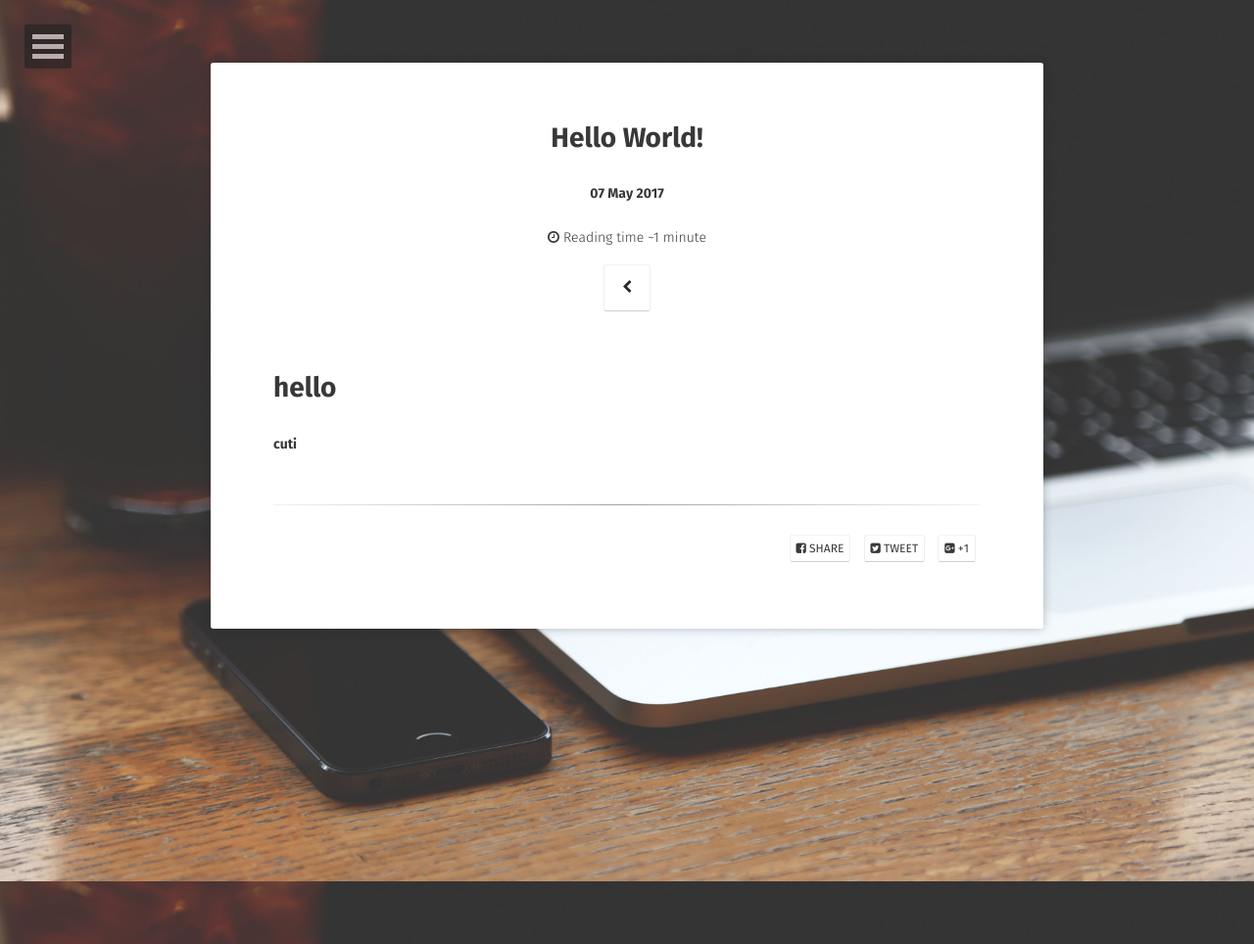
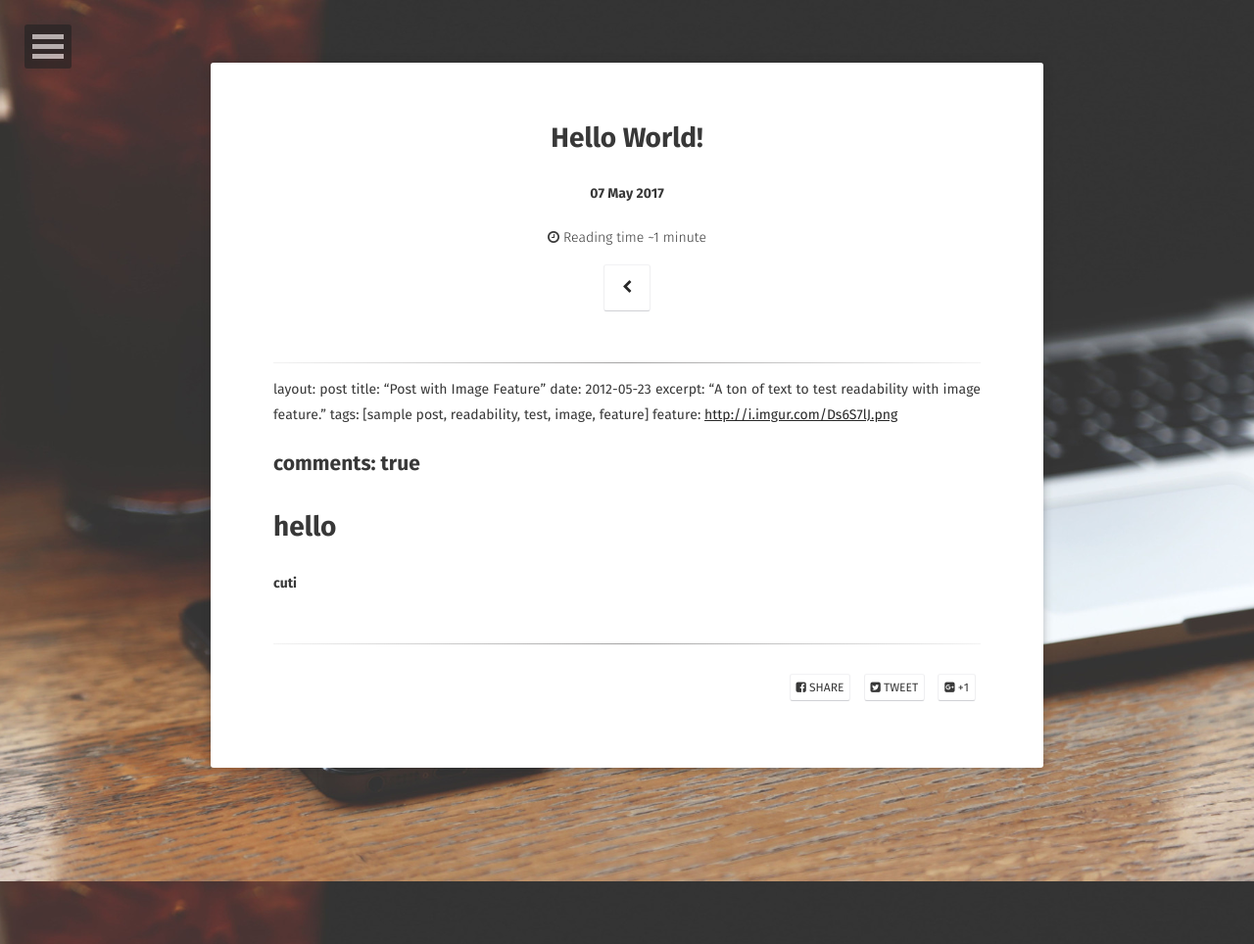
Before and after one commit to Lavinci/lavinci.github.io, a Jekyll site: the page built from _posts/2017-5-7-Hello-World!.md, in a window 1280 px wide. Shown: the whole page at 98% size. Built offline with Jekyll 4.4.1, drawn with Linux system fonts in a browser that asks for light colours; some web fonts are replaced; our own code applies the rules of GitHub Pages for plain Markdown files; comment, search, counter and statistics services are not loaded.

Commit message:
try to use Markdonw

```diff
--- a/_posts/2017-5-7-Hello-World!.md
+++ b/_posts/2017-5-7-Hello-World!.md
@@ -1,3 +1,14 @@
+* * *
+
+layout: post
+title: "Post with Image Feature"
+date: 2012-05-23
+excerpt: "A ton of text to test readability with image feature."
+tags: [sample post, readability, test, image, feature]
+feature: [http://i.imgur.com/Ds6S7lJ.png](http://i.imgur.com/Ds6S7lJ.png)
+
+## comments: true
+
 # hello
 
 **cuti**
--- a/assets/css/main.scss
+++ b/assets/css/main.scss
@@ -7,7 +7,7 @@ sitemap: false
  *  Moon
  *
  *  Designer: Taylan Tatlı
- *  WEB: http://taylantatli.me
+ *  WEB: www.Lavinci.top
  *
 */
 
```
